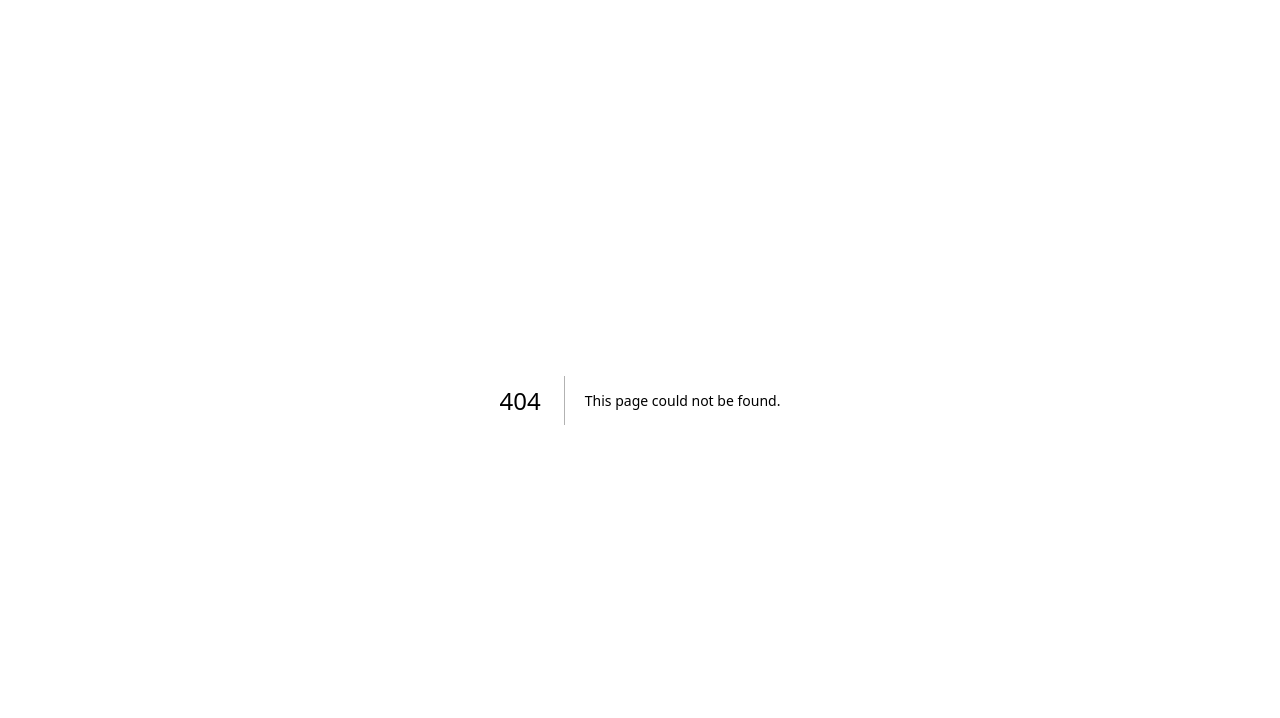
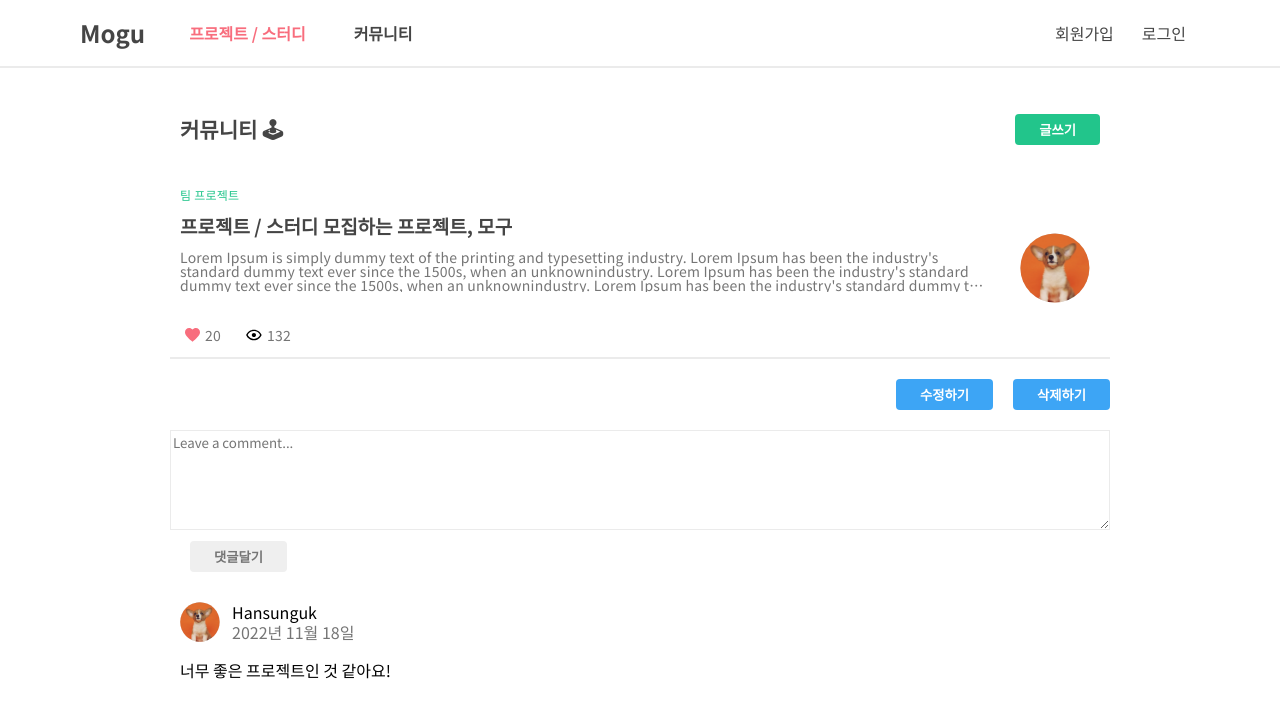
Before and after one commit to MoguProject/mogu-front, a Next.js app: page /community/detail/1 in a window 1280 px wide. Before the commit this address had no page. Shown: the top 718 px of the page. Built offline with nearby package versions, Linux system fonts and the light colour scheme.

Commit message:
:sparkles: [#28] feat: 커뮤니티 디테일 페이지 레이아웃 구현

```diff
--- a/components/Layout/Header/index.tsx
+++ b/components/Layout/Header/index.tsx
@@ -23,7 +23,9 @@ const Header = () => {
               <li>
                 <Link href="/projects">프로젝트 / 스터디</Link>
               </li>
-              <li>커뮤니티</li>
+              <li>
+                <Link href="/community">커뮤니티</Link>
+              </li>
             </HeaderNavList>
           </HeaderNav>
         </HeaderLeft>
--- /dev/null
+++ b/components/community/CommunityHeader/top/index.tsx
@@ -0,0 +1,16 @@
+import {
+  CommunityHeaderTitle,
+  CommunityHeaderTopWrapper,
+  CommunityHeaderWrite,
+} from './styled';
+
+const CommunityHeaderTop = () => {
+  return (
+    <CommunityHeaderTopWrapper>
+      <CommunityHeaderTitle>커뮤니티 🕹</CommunityHeaderTitle>
+      <CommunityHeaderWrite>글쓰기</CommunityHeaderWrite>
+    </CommunityHeaderTopWrapper>
+  );
+};
+
+export default CommunityHeaderTop;
--- /dev/null
+++ b/components/community/CommunityHeader/top/styled.ts
@@ -0,0 +1,23 @@
+import styled from 'styled-components';
+
+export const CommunityHeaderTopWrapper = styled.div`
+  display: flex;
+  justify-content: space-between;
+  align-items: center;
+  margin-bottom: 24px;
+`;
+
+export const CommunityHeaderWrite = styled.button`
+  padding: 6px 24px;
+  color: ${(props) => props.theme.colors.white};
+  border: none;
+  background-color: ${(props) => props.theme.colors.green};
+  border-radius: 4px;
+  font-weight: 700;
+`;
+
+export const CommunityHeaderTitle = styled.h1`
+  font-size: 21px;
+  font-weight: 700;
+  color: ${(props) => props.theme.colors.primary};
+`;
--- /dev/null
+++ b/components/community/CommunityReview/index.tsx
@@ -0,0 +1,28 @@
+import Image from 'next/image';
+import {
+  CommunityPostReviewHeader,
+  CommunityPostReviewHeaderInfo,
+  CommunityPostReviewList,
+} from './styled';
+
+const CommunityPostReview = () => {
+  return (
+    <CommunityPostReviewList>
+      <CommunityPostReviewHeader>
+        <Image
+          src={'/images/dummy_avatar.svg'}
+          alt={'프로필 사진'}
+          width={40}
+          height={40}
+        />
+        <CommunityPostReviewHeaderInfo>
+          <span>Hansunguk</span>
+          <span>2022년 11월 18일</span>
+        </CommunityPostReviewHeaderInfo>
+      </CommunityPostReviewHeader>
+      <p>너무 좋은 프로젝트인 것 같아요!</p>
+    </CommunityPostReviewList>
+  );
+};
+
+export default CommunityPostReview;
--- /dev/null
+++ b/components/community/CommunityReview/styled.ts
@@ -0,0 +1,27 @@
+import styled from 'styled-components';
+
+export const CommunityPostReviewList = styled.div`
+  width: 100%;
+  margin-top: 20px;
+  padding: 10px;
+`;
+
+export const CommunityPostReviewHeader = styled.div`
+  display: flex;
+  align-items: center;
+  margin-bottom: 20px;
+`;
+
+export const CommunityPostReviewHeaderInfo = styled.div`
+  margin-left: 10px;
+  display: flex;
+  flex-direction: column;
+  justify-content: space-between;
+
+  span {
+    padding: 2px;
+    :last-child {
+      color: ${(props) => props.theme.colors.secondary};
+    }
+  }
+`;
--- /dev/null
+++ b/pages/community/detail/[id].tsx
@@ -0,0 +1,57 @@
+import Layout from 'components/Layout';
+import styled from 'styled-components';
+import { SubmitHandler, useForm } from 'react-hook-form';
+import {
+  CommnityPostEditDeleteButton,
+  CommunityBtnWrapper,
+  CommunityHeaderWrapper,
+  CommunityPostReviewButton,
+  CommunityPostWrapper,
+  CommunityReviewText,
+} from './styled';
+import CommunityHeaderTop from 'components/community/CommunityHeader/top';
+import CommunityPost from 'components/common/post/CommunityPost';
+import CommunityPostReview from 'components/community/CommunityReview';
+
+const CommunityWrapper = styled.div`
+  max-width: 960px;
+  padding: 36px 10px;
+  margin: 0 auto;
+`;
+type Inputs = {
+  review: string;
+};
+
+const DetailCommunity = () => {
+  const { register, handleSubmit } = useForm<Inputs>();
+  const onSubmit: SubmitHandler<Inputs> = (data) => console.log(data);
+  return (
+    <Layout>
+      <CommunityWrapper>
+        <CommunityHeaderWrapper>
+          <CommunityHeaderTop />
+        </CommunityHeaderWrapper>
+        <CommunityPostWrapper>
+          <CommunityPost />
+        </CommunityPostWrapper>
+        <CommunityBtnWrapper>
+          <CommnityPostEditDeleteButton>수정하기</CommnityPostEditDeleteButton>
+          <CommnityPostEditDeleteButton>삭제하기</CommnityPostEditDeleteButton>
+        </CommunityBtnWrapper>
+
+        <div>
+          <form onSubmit={handleSubmit(onSubmit)}>
+            <CommunityReviewText
+              {...register('review')}
+              placeholder="Leave a comment..."
+            />
+            <CommunityPostReviewButton type="submit" value={'댓글달기'} />
+          </form>
+        </div>
+        <CommunityPostReview />
+      </CommunityWrapper>
+    </Layout>
+  );
+};
+
+export default DetailCommunity;
--- /dev/null
+++ b/pages/community/detail/styled.ts
@@ -0,0 +1,48 @@
+import styled from 'styled-components';
+
+export const CommunityHeaderWrapper = styled.section`
+  width: 100%;
+  padding: 10px;
+`;
+export const CommunityPostWrapper = styled.div``;
+export const CommunityBtnWrapper = styled.div`
+  margin: 20px 0;
+  display: flex;
+  justify-content: flex-end;
+`;
+
+export const CommnityPostEditDeleteButton = styled.button`
+  padding: 6px 24px;
+  color: ${(props) => props.theme.colors.white};
+  background-color: ${(props) => props.theme.colors.blue};
+  border: none;
+  border-radius: 4px;
+  font-weight: 700;
+  margin-left: 20px;
+  :hover {
+    background-color: ${(props) => props.theme.colors.blueDark};
+  }
+`;
+
+export const CommunityReviewText = styled.textarea`
+  width: 100%;
+  height: 100px;
+  margin-bottom: 10px;
+  border: 1px solid ${(props) => props.theme.colors.border};
+  :focus {
+    outline: none;
+  }
+`;
+
+export const CommunityPostReviewButton = styled.input`
+  padding: 6px 24px;
+  color: ${(props) => props.theme.colors.secondary};
+  border: none;
+  border-radius: 4px;
+  font-weight: 700;
+  margin-left: 20px;
+  :hover {
+    color: ${(props) => props.theme.colors.white};
+    background-color: ${(props) => props.theme.colors.secondary};
+  }
+`;
```
Also changed, not shown: components/community/CommunityHeader/index.tsx (+2 -7 lines), components/community/CommunityHeader/styled.ts (+0 -22 lines), components/community/CommunityWrapper/index.tsx (+6 -2 lines).
